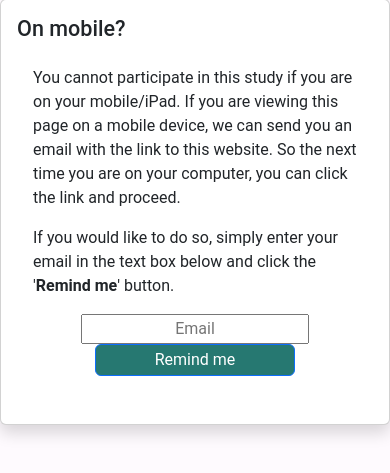
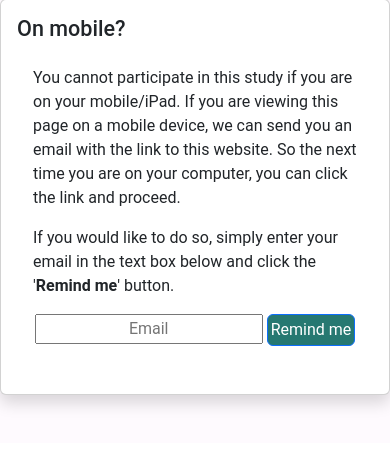
Before and after one commit to VivekPamnani/django-auth-app, a Django app: page /user/welcome/ in a window 390 px wide. Shown: the part 1077-1550 px from the top of the page. After the commit the page ends 1486 px from the top, so only its background shows below. Run offline with Django 4.2, Linux system fonts and the light colour scheme; some libraries are stand-ins or nearby versions.

Commit message:
fixed bugs from previous responsive update commit

```diff
--- a/user/static/dashboard.css
+++ b/user/static/dashboard.css
@@ -17,8 +17,8 @@ body {
 
 .btn-primary {
   background-color: #267871;
-  width: 25%;
-  min-width: 200px;
+  /* width: 25%;
+  min-width: 200px; */
   /* padding: 3px; */
 }
 .btn-primary:hover {
--- a/user/templates/user/login.html
+++ b/user/templates/user/login.html
@@ -31,7 +31,6 @@
         <br>
         <div>
           Forgot password? <a class='forgot' href="{% url 'user:reset' %}"> Reset password.</a> <br>
-          <!-- Forgot username? <a class='forgot' href="{% url 'user:forgot_username' %}"> Get username.</a> <br> -->
           Don't have an account? <a class='forgot' href="{% url 'user:register' %}"> Register. </a>
         </div>
         <!-- <a href="#" class='forgot'>Forgot?</a> -->
```
